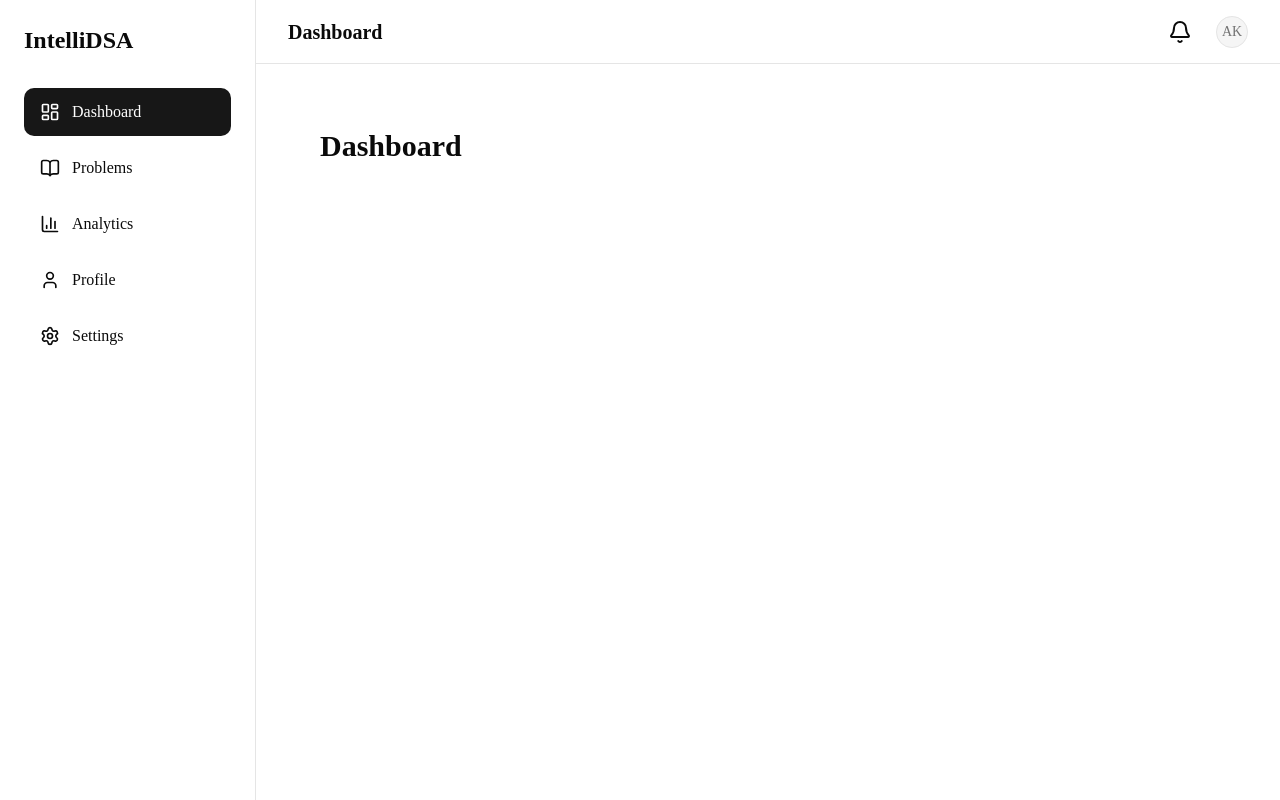
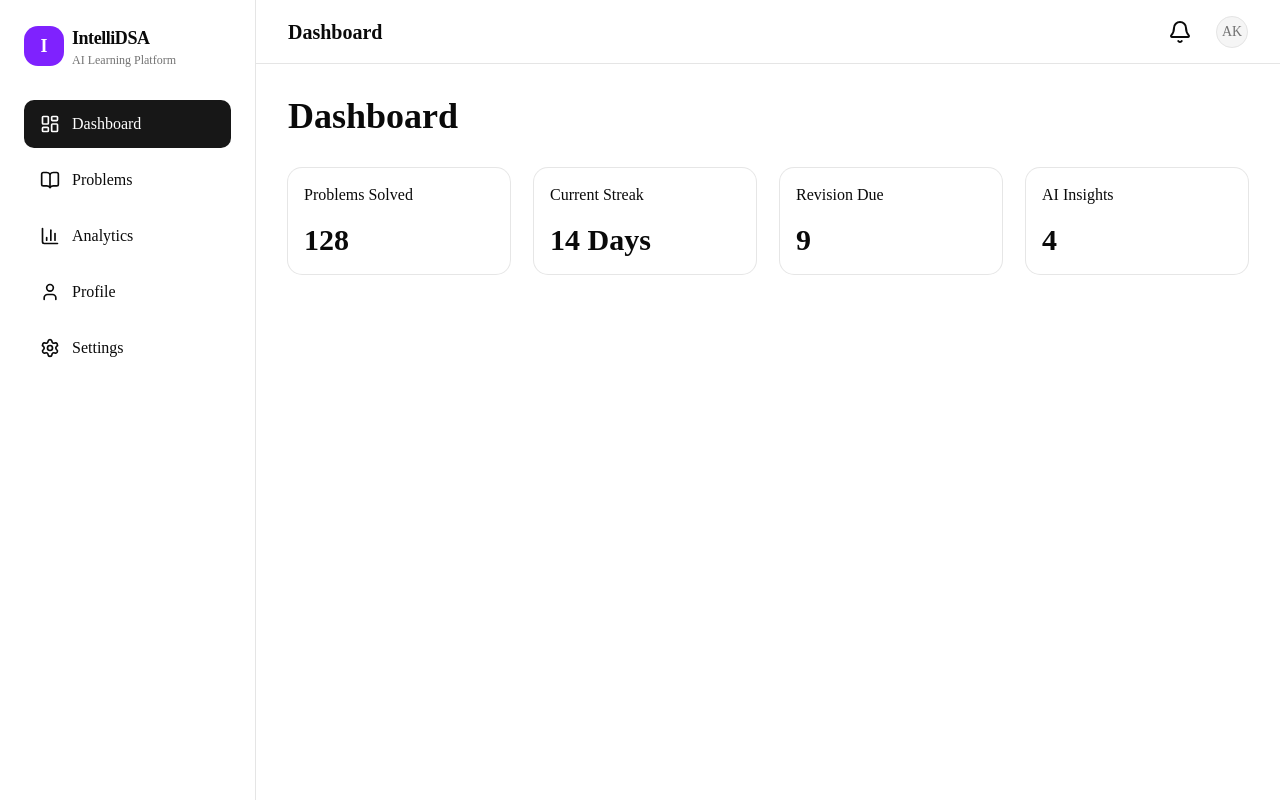
Before and after one commit to anchi204/IntelliDSA, a Next.js app: page /dashboard in a window 1280 px wide. Built offline with nearby package versions, Linux system fonts and the light colour scheme.

Commit message:
Add reusable dashboard components

```diff
--- a/app/(dashboard)/dashboard/page.tsx
+++ b/app/(dashboard)/dashboard/page.tsx
@@ -1,7 +1,18 @@
+import StatCard from "@/components/dashboard/stat-card";
+
 export default function DashboardPage() {
   return (
-    <div className="p-8 text-3xl font-bold">
-      Dashboard
+    <div className="space-y-8">
+      <h1 className="text-4xl font-bold">
+        Dashboard
+      </h1>
+
+      <div className="grid gap-6 md:grid-cols-2 xl:grid-cols-4">
+        <StatCard title="Problems Solved" value="128" />
+        <StatCard title="Current Streak" value="14 Days" />
+        <StatCard title="Revision Due" value="9" />
+        <StatCard title="AI Insights" value="4" />
+      </div>
     </div>
   );
 }
--- /dev/null
+++ b/components/dashboard/stat-card.tsx
@@ -0,0 +1,30 @@
+import {
+  Card,
+  CardContent,
+  CardHeader,
+  CardTitle,
+} from "@/components/ui/card";
+
+interface StatCardProps {
+  title: string;
+  value: string;
+}
+
+export default function StatCard({
+  title,
+  value,
+}: StatCardProps) {
+  return (
+    <Card>
+      <CardHeader>
+        <CardTitle>{title}</CardTitle>
+      </CardHeader>
+
+      <CardContent>
+        <p className="text-3xl font-bold">
+          {value}
+        </p>
+      </CardContent>
+    </Card>
+  );
+}
--- a/components/layout/sidebar.tsx
+++ b/components/layout/sidebar.tsx
@@ -2,6 +2,7 @@
 
 import Link from "next/link";
 import { usePathname } from "next/navigation";
+import Logo from "@/components/common/logo";
 import {
   LayoutDashboard,
   BookOpen,
@@ -43,9 +44,9 @@ export default function Sidebar() {
 
   return (
     <aside className="w-64 border-r h-screen p-6">
-      <h1 className="text-2xl font-bold mb-8">
-        IntelliDSA
-      </h1>
+      <div className="mb-8">
+        <Logo />
+      </div>
 
       <div className="space-y-2">
         {links.map((link) => {
--- /dev/null
+++ b/constants/navigation.ts
@@ -0,0 +1,29 @@
+import {
+  LayoutDashboard,
+  BookOpen,
+  BarChart3,
+  User,
+} from "lucide-react";
+
+export const navigation = [
+  {
+    title: "Dashboard",
+    href: "/dashboard",
+    icon: LayoutDashboard,
+  },
+  {
+    title: "Problems",
+    href: "/problems",
+    icon: BookOpen,
+  },
+  {
+    title: "Analytics",
+    href: "/analytics",
+    icon: BarChart3,
+  },
+  {
+    title: "Profile",
+    href: "/profile",
+    icon: User,
+  },
+];
```
